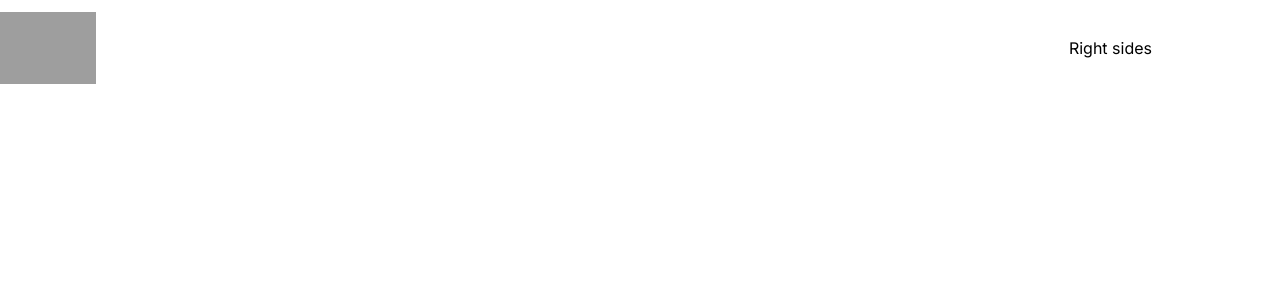
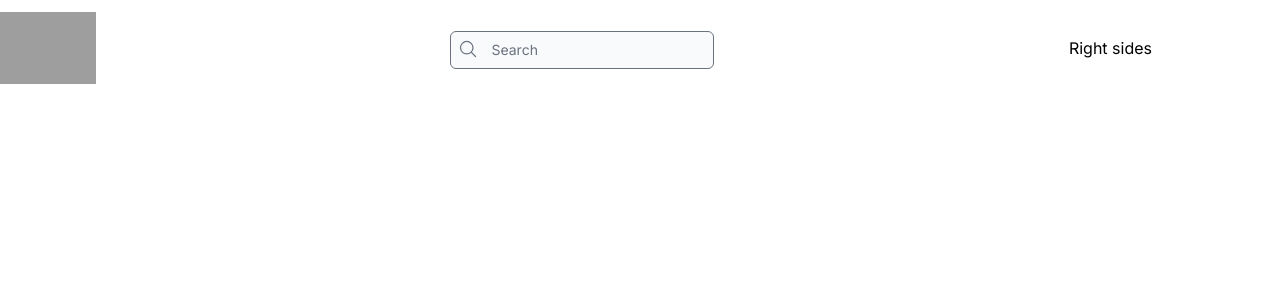
Before and after one commit to kochetovdev/instagram-clone-nextjs, a Next.js app: page / in a window 1280 px wide. Shown: the top 300 px of the page. Built offline with nearby package versions, Linux system fonts and the light colour scheme; grey boxes are pictures that could not be loaded.

Commit message:
add search bar to the header component

```diff
--- a/app/components/Header.tsx
+++ b/app/components/Header.tsx
@@ -1,4 +1,5 @@
 import Image from "next/image";
+import { MagnifyingGlassIcon } from "@heroicons/react/24/outline";
 
 const Header = () => {
   return (
@@ -19,6 +20,16 @@ const Header = () => {
           alt="Instagram logo"
         />
       </div>
+      <div className="relative mt-1">
+        <div className="absolute top-2 left-2">
+          <MagnifyingGlassIcon className="h-5 text-gray-500" />
+        </div>
+        <input
+          type="text"
+          placeholder="Search"
+          className="bg-gray-50 pl-10 border-gray-500 text-sm focus:ring-black focus:border-black rounded-md"
+        />
+      </div>
       <h1>Right sides</h1>
     </div>
   );
--- a/tailwind.config.ts
+++ b/tailwind.config.ts
@@ -15,6 +15,8 @@ const config: Config = {
       },
     },
   },
-  plugins: [],
+  plugins: [
+    require('@tailwindcss/forms'),
+  ],
 }
 export default config
```
Also changed, not shown: package.json (+7 -5 lines), 1 other file (tests, documents, lock files or other folders).
